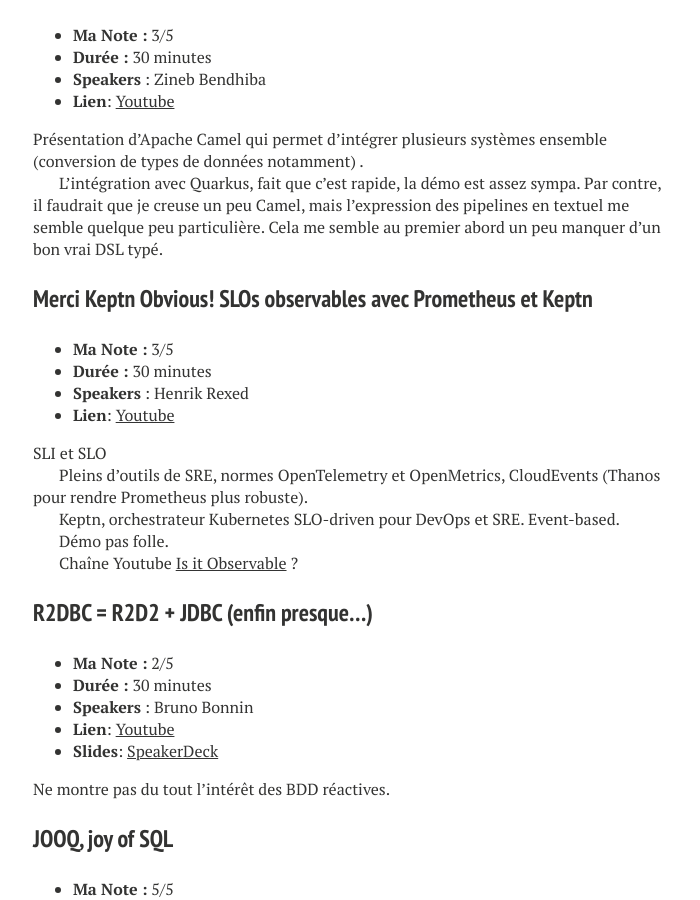
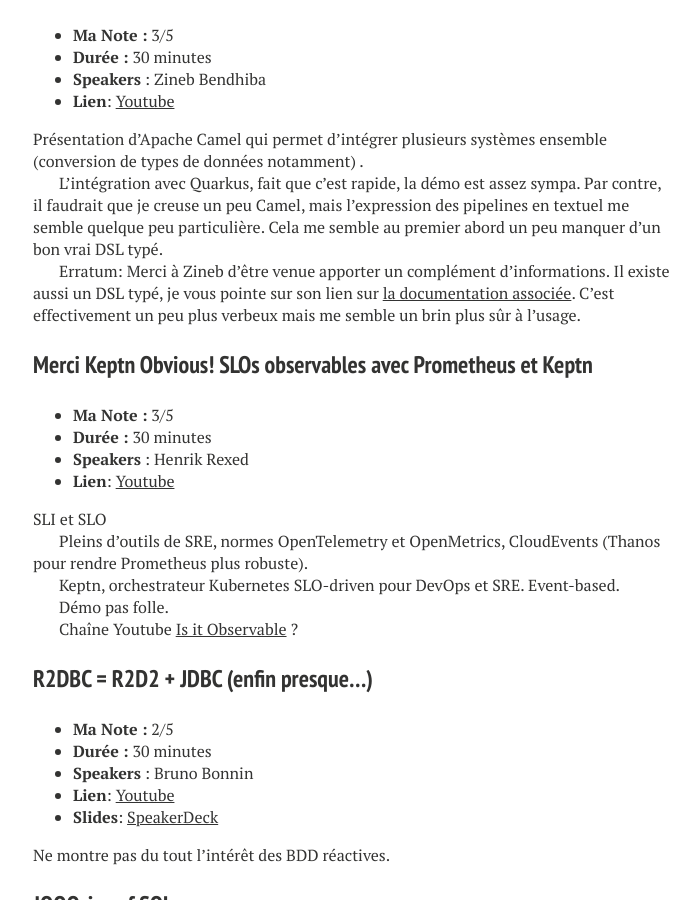
Before and after one commit to vferries/blog, a Jekyll site: the page built from _posts/2022-04-17-devoxx-2022-part-1.md, in a window 1280 px wide and 900 px high, scrolled down 12818 px. Shown: the whole window, without its empty margins (287-987 px from the left). Built offline with Jekyll 4.4.1, drawn with Linux system fonts in a browser that asks for light colours; nearby versions of some CDN libraries; comment, search, counter and statistics services are not loaded.

Commit message:
Update 2022-04-17-devoxx-2022-part-1.md
Add link to the typed DSL for Camel.

```diff
--- a/_posts/2022-04-17-devoxx-2022-part-1.md
+++ b/_posts/2022-04-17-devoxx-2022-part-1.md
@@ -587,6 +587,8 @@
 Camel, mais l'expression des pipelines en textuel me semble quelque peu particulière. Cela me semble au premier abord un
 peu manquer d'un bon vrai DSL typé.
 
+Erratum: Merci à Zineb d'être venue apporter un complément d'informations. Il existe aussi un DSL typé, je vous pointe sur son lien sur [la documentation associée](https://camel.apache.org/manual/Endpoint-dsl.html). C'est effectivement un peu plus verbeux mais me semble un brin plus sûr à l'usage.
+
 ### Merci Keptn Obvious! SLOs observables avec Prometheus et Keptn
 
 - __Ma Note :__ 3/5
```
